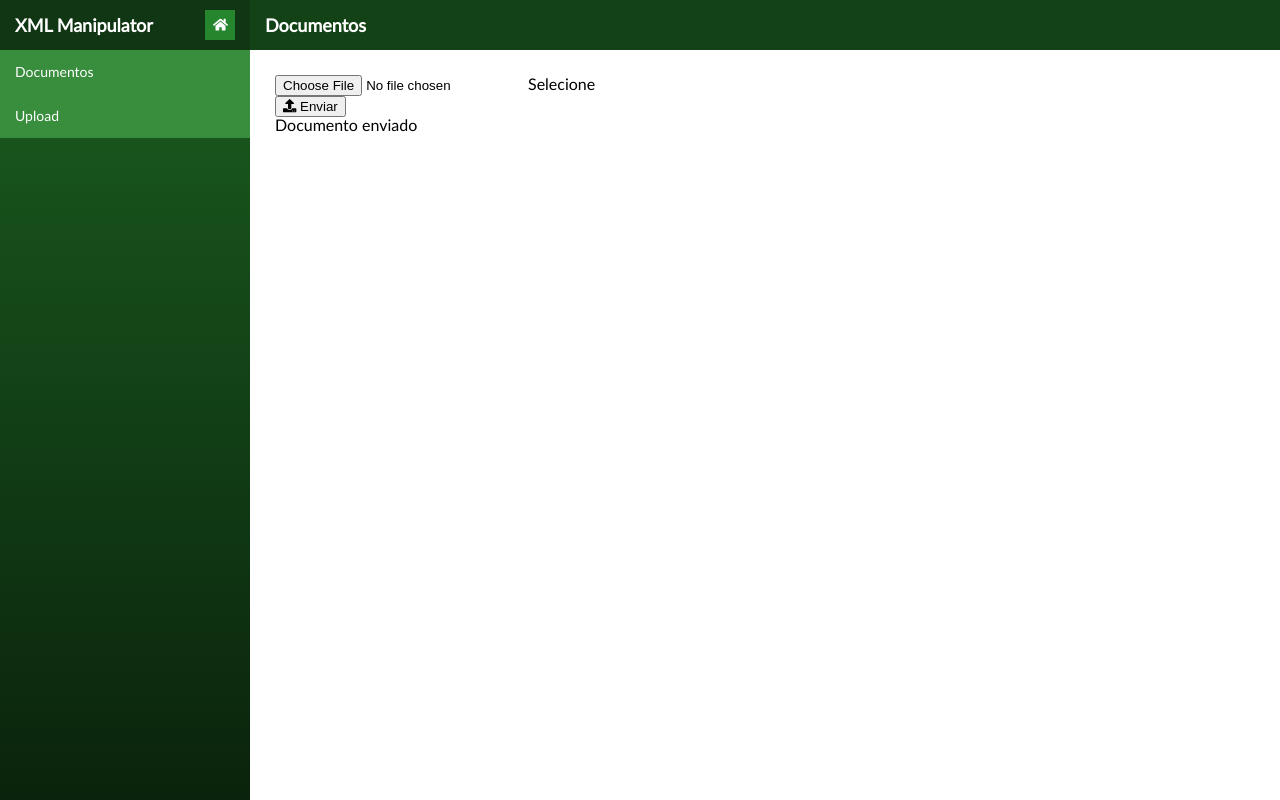
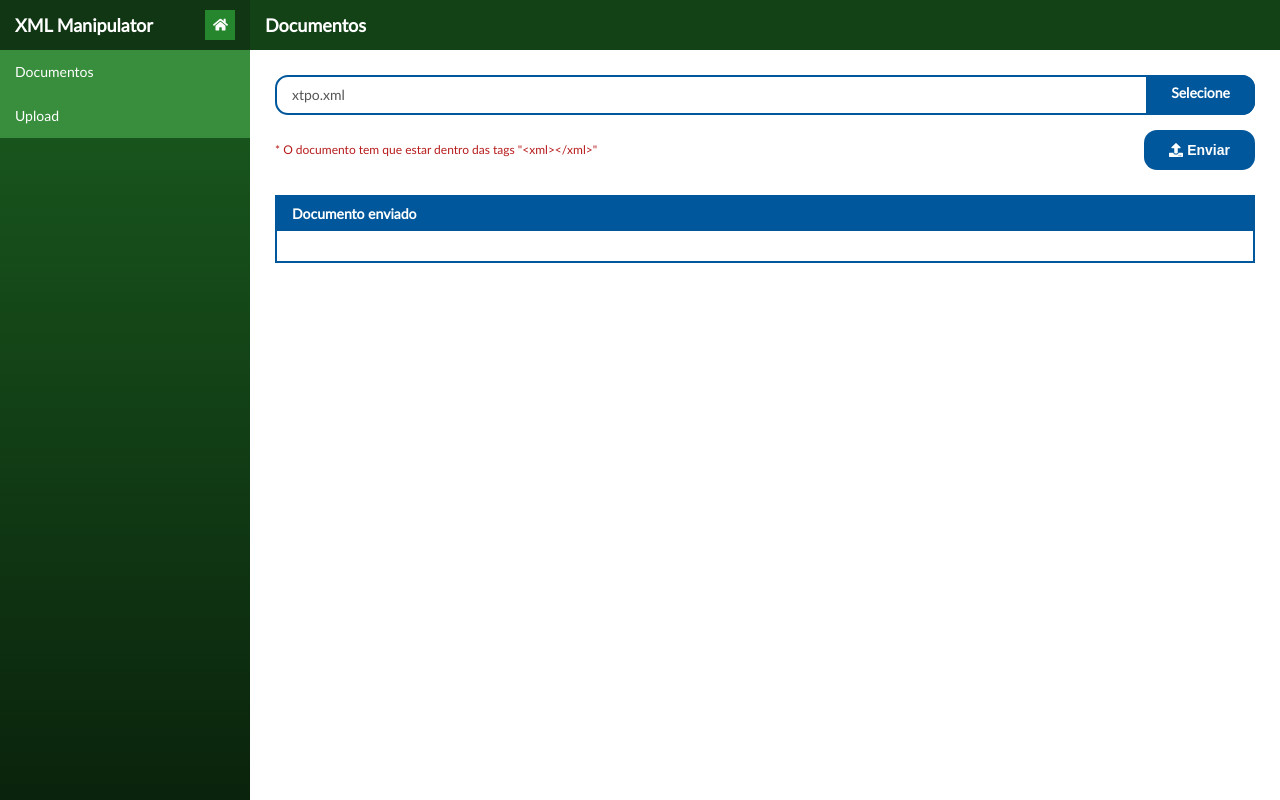
Before and after one commit to andreLagacione/xml-manipulator-rcweb, a React (Create React App) app: page /upload-document in a window 1280 px wide. Built offline with nearby package versions, Linux system fonts and the light colour scheme.

Commit message:
styles for uplaod page

```diff
--- a/src/components/sidebar/sidebar.js
+++ b/src/components/sidebar/sidebar.js
@@ -4,7 +4,7 @@ import { Link } from 'react-router-dom';
 
 import './sidebar.scss';
 
-import { faHome } from "@fortawesome/free-solid-svg-icons";
+import { faHome } from '@fortawesome/free-solid-svg-icons';
 
 function Sidebar() {
     return (
--- a/src/components/upload-document/upload-document.js
+++ b/src/components/upload-document/upload-document.js
@@ -1,26 +1,32 @@
 import React from 'react';
 import { FontAwesomeIcon } from '@fortawesome/react-fontawesome';
 
-import { faUpload } from "@fortawesome/free-solid-svg-icons";
+import { faUpload } from '@fortawesome/free-solid-svg-icons';
+
+import './upload-document.scss';
 
 function UploadDocument() {
     return (
         <>
             <form onSubmit="" id="document-upload">
-                <input type="file" name="fileInput" id="fileInput" />
+                <input type="file" name="fileInput" id="fileInput" accept=".xml" hidden />
                 <label htmlFor="fileInput" className="file-name">
+                    xtpo.xml
                     <span className="btn-select">Selecione</span>
                 </label>
 
                 <div className="row-button">
-                    <button className="btn-submit">
+                    <code className="alert-text">* O documento tem que estar dentro das tags "&lt;xml&gt;&lt;/xml&gt;"</code>
+                    <button type="submit" className="btn-submit">
                         <FontAwesomeIcon icon={faUpload} /> Enviar
-                </button>
+                    </button>
                 </div>
             </form>
 
             <div className="xml-document">
                 <h3 className="title">Documento enviado</h3>
+
+                <div className="content"></div>
             </div>
         </>
     );
--- /dev/null
+++ b/src/components/upload-document/upload-document.scss
@@ -0,0 +1,88 @@
+// variables
+$base: #01579b;
+$labelText: #555;
+$labelHover: #dedede;
+$alertText: #b71c1c;
+
+#document-upload {
+    .file-name {
+        display: block;
+        width: 100%;
+        height: 40px;
+        border: 2px solid $base;
+        border-radius: 13px;
+        padding: 10px 15px;
+        font-size: 14px;
+        line-height: 15px;
+        color: $labelText;
+        cursor: pointer;
+        position: relative;
+
+        &:hover {
+            background-color: $labelHover;
+
+            .btn-select {
+                background-color: darken($base, 10%);
+            }
+        }
+
+        .btn-select {
+            display: inline-block;
+            height: 40px;
+            background-color: $base;
+            padding: 10px 25px;
+            font-size: 14px;
+            color: #fff;
+            font-weight: bold;
+            position: absolute;
+            right: -2px;
+            top: -2px;
+            border-radius: 0 13px 13px 0;
+        }
+
+    } //.file-name
+
+    .row-button {
+        margin-top: 15px;
+        display: flex;
+        align-items: center;
+        justify-content: space-between;
+
+        .alert-text {
+            font-size: 12px;
+            color: $alertText;
+        }
+
+        .btn-submit {
+            height: 40px;
+            background-color: $base;
+            padding: 10px 25px;
+            font-size: 14px;
+            color: #fff;
+            font-weight: bold;
+            border-radius: 13px;
+            border: 0;
+        }
+
+    } //.row-button
+
+} //#document-upload
+
+.xml-document {
+    border: 2px solid $base;
+    margin-top: 25px;
+
+    .title {
+        background-color: $base;
+        font-size: 14px;
+        font-weight: bold;
+        color: #fff;
+        padding: 10px 15px;
+        display: block;
+    }
+
+    .content {
+        padding: 15px;
+    }
+
+} //.xml-document
```
